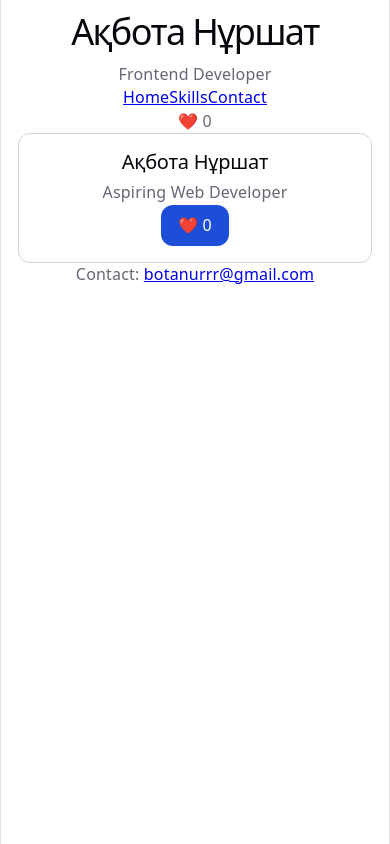
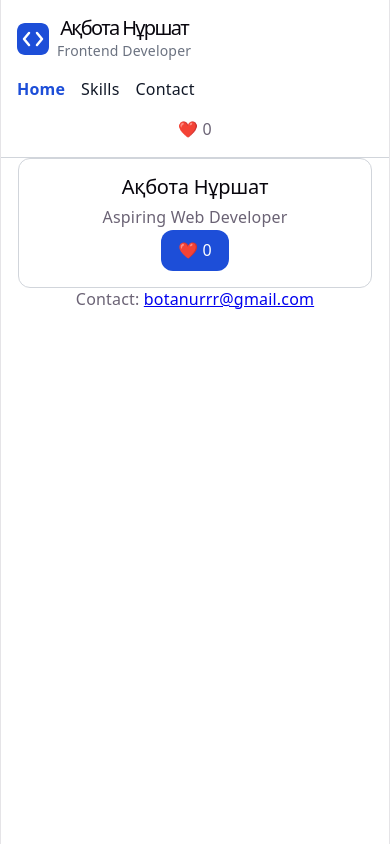
Before and after one commit to akbotanurshat/iwamad-practice, a React (Vite) app: page / in a window 390 px wide. Built offline with nearby package versions, Linux system fonts and the light colour scheme.

Commit message:
Week 5 Step 3: mobile header, logo, focus outline

```diff
--- a/src/components/Header.tsx
+++ b/src/components/Header.tsx
@@ -1,26 +1,32 @@
-import { NavLink } from 'react-router';
-import { useLikes } from '../context/LikesContext';
+import { NavLink } from 'react-router'
+import { useLikes } from '../context/LikesContext'
+import logo from '../assets/logo.svg'
 
 type HeaderProps = {
-  name: string;
-  role: string;
-};
+  name: string
+  role: string
+}
 
 function Header({ name, role }: HeaderProps) {
-  const { likes } = useLikes();
+  const { likes } = useLikes()
 
   return (
-    <header>
-      <h1>{name}</h1>
-      <p>{role}</p>
-      <nav>
+    <header className="header">
+      <div className="header-brand">
+        <img src={logo} alt="" width={32} height={32} />
+        <div>
+          <h1>{name}</h1>
+          <p>{role}</p>
+        </div>
+      </div>
+      <nav className="nav">
         <NavLink to="/">Home</NavLink>
         <NavLink to="/skills">Skills</NavLink>
         <NavLink to="/contact">Contact</NavLink>
       </nav>
-      <p>❤️ {likes}</p>
+      <p className="header-likes">❤️ {likes}</p>
     </header>
-  );
+  )
 }
 
-export default Header;
+export default Header
--- a/src/styles/ui.css
+++ b/src/styles/ui.css
@@ -53,3 +53,56 @@
   outline: 2px solid var(--color-primary);
   outline-offset: 2px;
 }
+
+/* Header */
+.header {
+  display: flex;
+  flex-direction: column;
+  gap: var(--space-4);
+  padding: var(--space-4);
+  border-bottom: 1px solid var(--color-border);
+}
+
+.header-brand {
+  display: flex;
+  align-items: center;
+  gap: var(--space-2);
+}
+
+.header-brand h1 {
+  font-size: 1.25rem;
+  margin: 0;
+}
+
+.header-brand p {
+  font-size: 0.875rem;
+  color: var(--color-text-muted);
+  margin: 0;
+}
+
+.nav {
+  display: flex;
+  gap: var(--space-4);
+}
+
+.nav a {
+  color: var(--color-text);
+  text-decoration: none;
+}
+
+.nav a.active {
+  color: var(--color-primary);
+  font-weight: 600;
+}
+
+.header-likes {
+  margin: 0;
+}
+
+@media (min-width: 640px) {
+  .header {
+    flex-direction: row;
+    align-items: center;
+    justify-content: space-between;
+  }
+}
```
